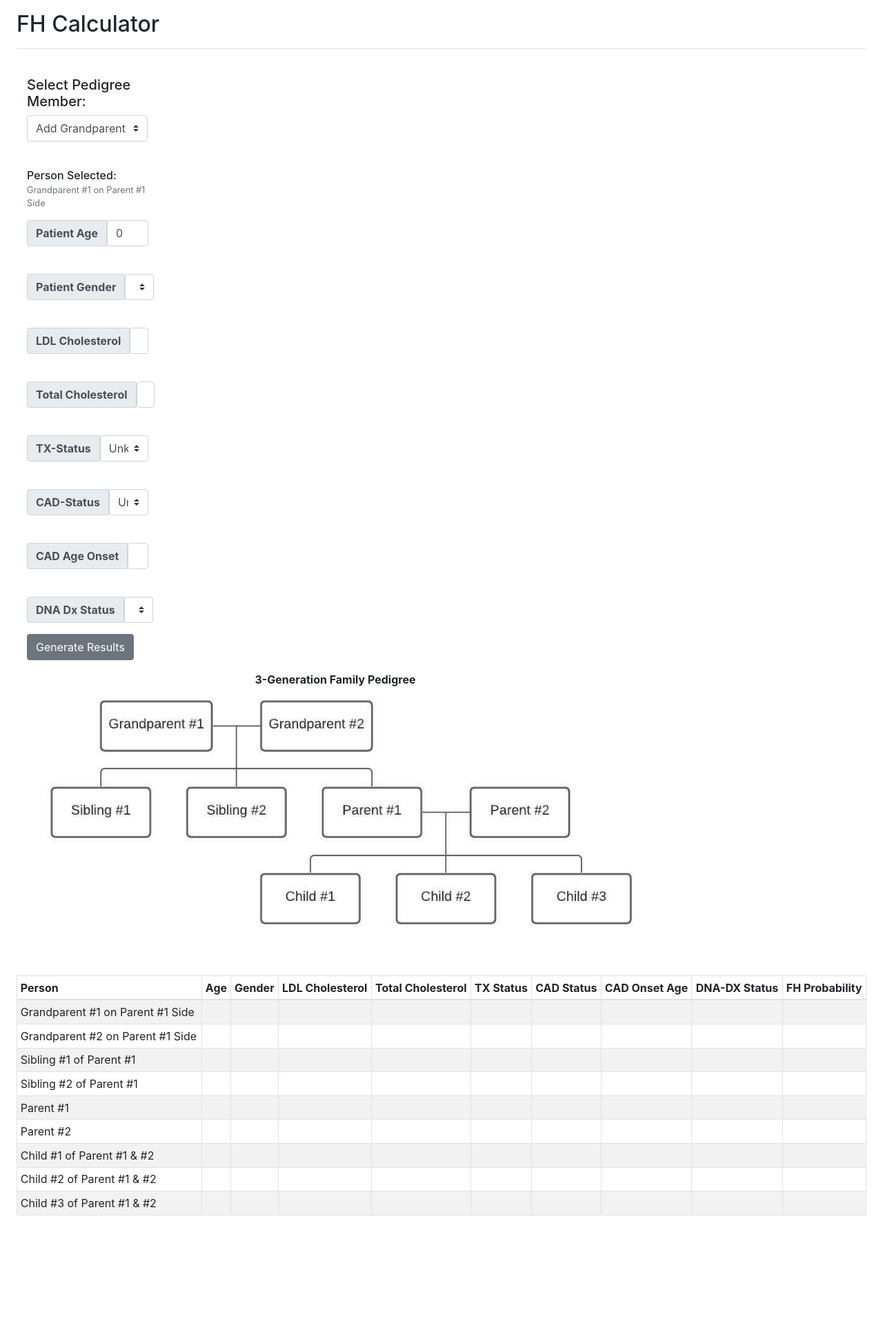
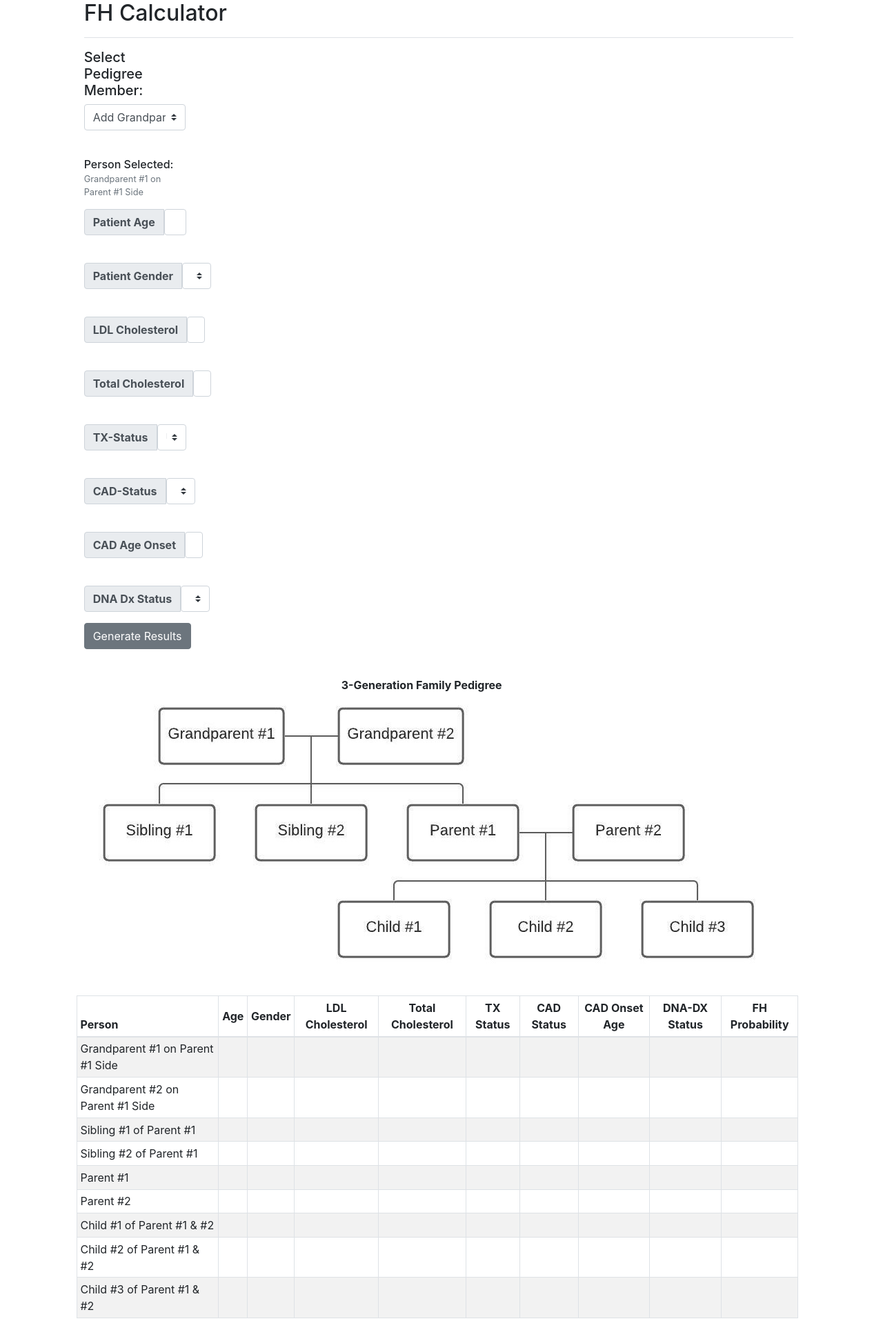
Before and after one commit to u1345653/FamilialHypercholesterolemiaApp, a Flask app: page / in a window 1280 px wide. Shown: the whole page at 69% size. Before the commit the page ends 1762 px from the top, so only its background shows below. Run offline with Flask 2, Linux system fonts and the light colour scheme; parts of the project's set-up code (start-up, migrations or seed data) failed here and were passed over; some libraries are stand-ins or nearby versions.

Commit message:
Modified entire page layout to adhere to Bootstrap-4's 10-column grid-layout. Fixed file-download name to display as 'FHResults' & the unique datetime timestamp in which the user downloaded the results.

```diff
--- a/flaskr/calc.py
+++ b/flaskr/calc.py
@@ -4,9 +4,8 @@
     TO do's are Categorized by level of confidence in ability to make desired web page modification
 
     Quick UI-Changes:
-    TODO() - ADD FAMILY-PEDIGREE .JPG TO BE ADDED TO TOP OF WEBPAGE
-        Note - In Bootstrap grid-system, decrease # of cols for the 'family pedigree selection' dropdown, to match same
-        grid-amount of page as the form-selectors,and put picture in remaining cols.
+    TODO() - Re-work layout in BS4 grid. Re-look at mirroing the nav-class in example dashboard page to contain
+        pedigree choice & attributes, then have 'main' div mirror the image & table contents of FHCalc
 
     Not 100% Confident that change will be Quick:
     TODO() - Make default drop-down values be 'unknown' -- does this change algorithm output?
@@ -61,7 +60,7 @@
     if request.method == "POST":
 
         pedigree_selection = request.form.get('results-form')
-        print(pedigree_selection)
+        # print(pedigree_selection)
 
         ###############################################################################
         # EXPERIMENTING W/ CONVERTING STRING TO JSON... FAILED TODO() - INSPECT LATER #
@@ -1555,7 +1554,7 @@
         fh9prob = ped9fhprob.iloc[0, 0]
 
         test = fh9prob
-        print(test)
+        # print(test)
         # print(f"Person 9 Likelihood: {person9prob.iloc[0, 0]}%")
 
         familyprob = famsum.div(stringsum) * 100
@@ -1652,10 +1651,12 @@
     else:
         return render_template('calc/index.html')
 
-
 @app.route('/download-file/')
 def download():
-    return send_file(filename, attachment_filename = 'yourfile.csv', as_attachment = True)
+
+    # Name for File-downloaded by user. Using of datetime library to print time of user-download
+    attachment_filename = datetime.datetime.now().strftime("FHResults-%Y-%m-%d-%H-%M-%S-%f"+".csv")
+    return send_file(filename, attachment_filename = attachment_filename, as_attachment = True)
 
 if __name__ == "__main__":
     app.run(debug = False)
--- a/flaskr/templates/calc/index.html
+++ b/flaskr/templates/calc/index.html
@@ -8,14 +8,13 @@
     <title>FH Calculator</title>
 </head>
 
+
 <body>
-    <div class = "container-fluid">
-        <div class = "row">
-            <main role = "main" class = "col-md-12 ml-sm-auto col-lg-12 pt-3 px-4">
-                <div class = "d-flex justify-content-between flex-wrap flex-md-nowrap align-items-center pb-2 mb-3 border-bottom">
+    <div class = "container-fluid col-10">
+        <div class = "d-flex justify-content-between flex-wrap flex-md-nowrap align-items-center pb-2 mb-3 mr-2 pr-2 border-bottom">
             <h1 class = "h2">FH Calculator</h1>
         </div>
-                <br>
+        <div class = "row">
             <div class = "col col-sm-2">
                     <!--Family Pedigree Selection -->
                     <div class = "form-group">
@@ -813,17 +812,17 @@
                         </div>
                     </div>
                 </div>
+            <main role = "main" class = "ml-1 pr-1 mr-2 pr-2">
+                <br>
                 <!-- Pedigree .jpg Image -->
-                <div class = "col col-sm-9">
                 <figure class = "figure">
                     <figcaption style = "text-align: center"><b>3-Generation Family Pedigree</b></figcaption>
                     <img src = "{{url_for('static', filename = 'pedigreeImage.jpeg')}}"  style = "display: block; max-width: 100%; height: auto;"/>
                 </figure>
-                </div>
                 <!-- HIDDEN: Family FH-Data Input -->
                 <input type = "hidden" id = "pedFamProb" name = "pedFamProb" value = "{{ fhfamprob }}"><br>
                 <!-- Pedigree Attribute Table Data-->
-                <div class = "table-responsive">
+                <div>
                     <table id = "createdTable" class="table table-sm table-bordered table-striped table-hover">
                         <thead>
                             <tr>
@@ -839,7 +838,6 @@
                                 <th style="vertical-align: middle; text-align: center">FH Probability</th>
                             </tr>
                         </thead>
-
                         <tbody>
                             <tr id = "row-1">
                                 <td>Grandparent #1 on Parent #1 Side</td>
@@ -958,16 +956,13 @@
                             <td id = "ped9TableFH" style = "text-align: center; vertical-align: middle"> {{ fh9prob }} </td>
                         </tr>
                         </tbody>
-
                     </table>
                 </div>
                 <div class = "row">
                     <!-- Family FH-Probability -->
                     <div class = "col"><b>{{ fhfamprob }}</b></div>
                     <!-- HIDDEN: Post-Generate Results Button Submission - Download .csv Results Button-->
-                    <div class = "col">
                     <span class = "float-right">{% include [btn] ignore missing %}</span>
-                    </div>
                 </div>
             </main>
         </div>
```
Lines whose indentation alone changed are shown as unchanged.
